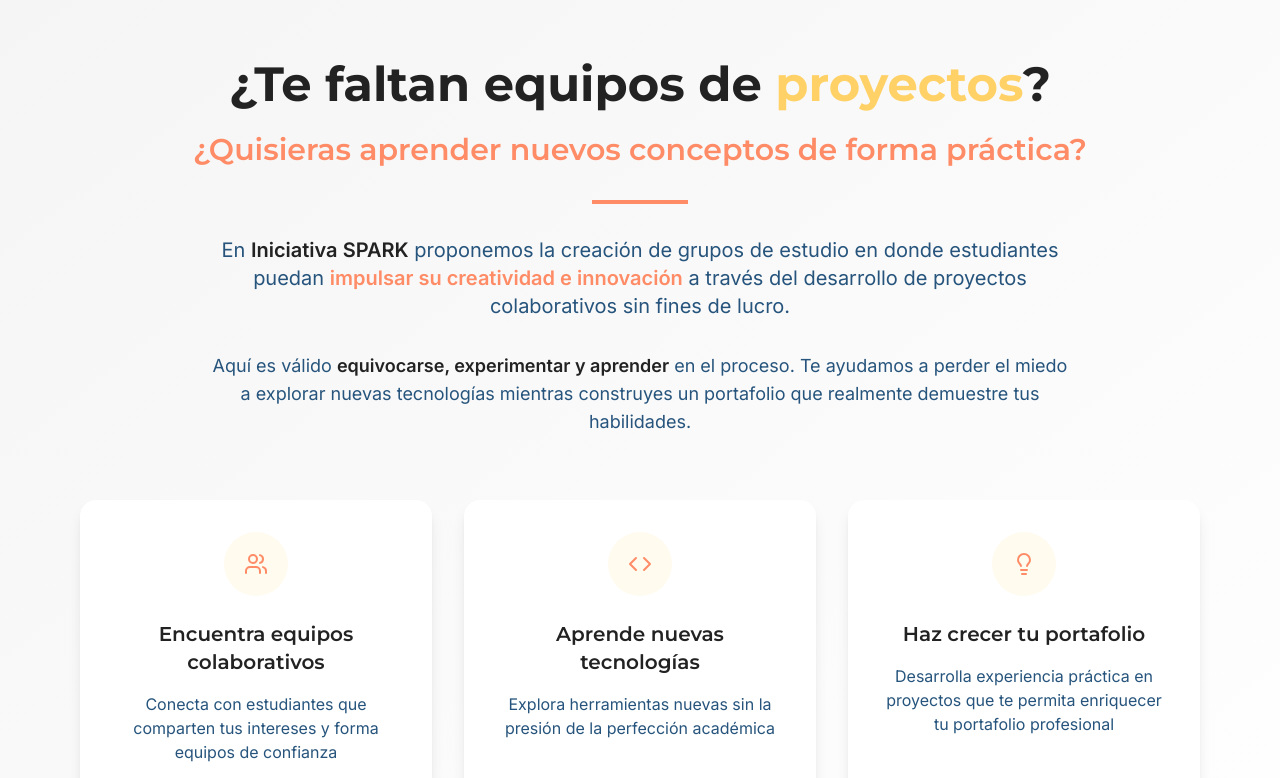
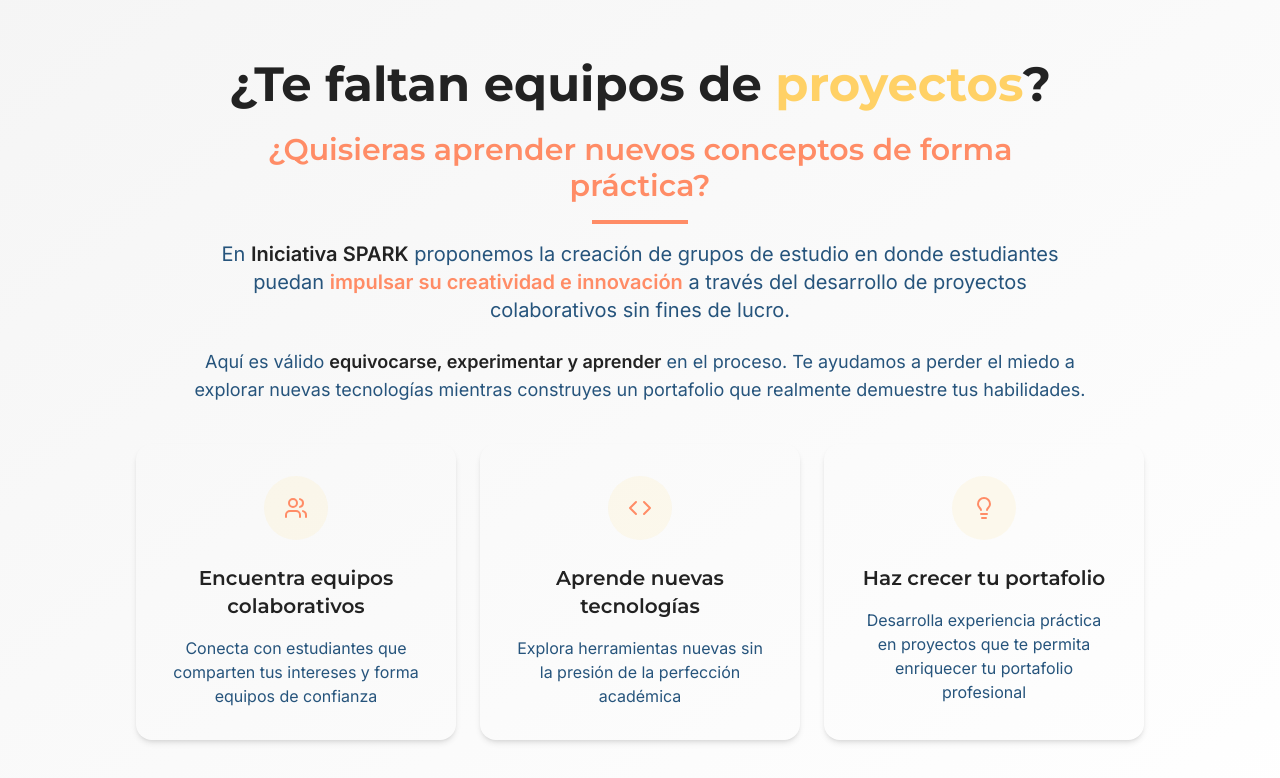
Before and after one commit to DennisCeballos/WebSPARK, a React (Vite) app: page / in a window 1280 px wide. Shown: the part 820-1598 px from the top of the page. Built offline with nearby package versions, Linux system fonts and the light colour scheme; no server answers; the database is empty.

Commit message:
PresentationSection ahora en una sola vista

```diff
--- a/src/components/PresentationSection.tsx
+++ b/src/components/PresentationSection.tsx
@@ -23,43 +23,45 @@ const PresentationSection: React.FC = () => {
   ];
 
   return (
-    <section className="min-h-screen bg-gradient-to-br from-spark-gray to-white py-20 px-6 lg:px-12 flex items-center">
+    <section className="min-h-screen bg-gradient-to-br from-spark-gray to-white px-6 lg:px-12 flex items-center">
+      <div className="w-full py-10">
       <div className="container mx-auto max-w-6xl">
-        <div className="text-center mb-16">
-          <h2 className="text-3xl sm:text-4xl lg:text-5xl font-montserrat font-bold text-spark-dark mb-6 leading-tight px-4">
+        <div className="text-center mb-8 max-w-4xl mx-auto">
+          <h2 className="text-3xl sm:text-4xl pt-10 lg:text-5xl font-montserrat font-bold text-spark-dark mb-6 leading-tight px-4">
             ¿Te faltan equipos de <span className="text-spark-yellow">proyectos</span>?
           </h2>
-          <h3 className="text-xl sm:text-2xl lg:text-3xl font-montserrat font-semibold text-spark-coral mb-8 px-4">
+          <h3 className="text-xl sm:text-2xl lg:text-3xl font-montserrat font-semibold text-spark-coral mb-4 px-4">
             ¿Quisieras aprender nuevos conceptos de forma práctica?
           </h3>
-          <div className="w-24 h-1 bg-spark-coral mx-auto mb-8"></div>
+          <div className="w-24 h-1 bg-spark-coral mx-auto mb-4"></div>
 
-          <div className="max-w-4xl mx-auto px-4">
-            <p className="text-lg sm:text-xl font-inter text-spark-blue leading-relaxed mb-8">
+
+            <p className="text-lg sm:text-xl font-inter text-spark-blue leading-relaxed mb-6">
               En <strong className="text-spark-dark">Iniciativa SPARK</strong> proponemos la creación de grupos de estudio en donde estudiantes
               puedan <span className="text-spark-coral font-semibold">impulsar su creatividad e innovación</span> a través del desarrollo
               de proyectos colaborativos sin fines de lucro.
             </p>
 
-            <p className="text-base sm:text-lg font-inter text-spark-blue leading-relaxed mb-12">
+            <p className="text-base sm:text-lg font-inter text-spark-blue leading-relaxed mb-4">
               Aquí es válido <strong className="text-spark-dark">equivocarse, experimentar y aprender</strong> en el proceso. Te ayudamos a perder el miedo
               a explorar nuevas tecnologías mientras construyes un portafolio que realmente demuestre tus habilidades.
             </p>
-          </div>
         </div>
 
-        <div className="grid sm:grid-cols-2 lg:grid-cols-3 gap-6 sm:gap-8 mb-12 px-4">
+        <div className="flex gap-6 mb-4 px-4 overflow-x-auto scroll-smooth snap-x snap-mandatory pb-6 pt-2 justify-start md:justify-center">
           {benefits.map((benefit, index) => {
             const Icon = benefit.icon;
             return (
-              <div key={index} className="bg-white rounded-2xl p-6 sm:p-8 shadow-lg hover:shadow-xl transition-all duration-300 group text-center">
+              <div
+                key={index}
+                className="rounded-2xl p-6 sm:p-8 shadow-md hover:shadow-lg transition-all duration-300 group text-center min-w-[280px] max-w-[320px] snap-start flex flex-col">
                 <div className="w-12 h-12 sm:w-16 sm:h-16 bg-spark-yellow/10 rounded-full flex items-center justify-center mx-auto mb-4 sm:mb-6 group-hover:bg-spark-yellow/20 transition-colors duration-300">
                   <Icon className="text-spark-coral group-hover:scale-110 transition-transform duration-300" size={24} />
                 </div>
                 <h4 className="text-lg sm:text-xl font-montserrat font-semibold text-spark-dark mb-3 sm:mb-4">
                   {benefit.title}
                 </h4>
-                <p className="text-sm sm:text-base font-inter text-spark-blue leading-relaxed">
+                <p className="text-sm sm:text-base font-inter text-spark-blue leading-relaxed flex-1">
                   {benefit.description}
                 </p>
               </div>
@@ -80,6 +82,7 @@ const PresentationSection: React.FC = () => {
           </button>
         </div>
       </div>
+      </div>
     </section>
   );
 };
```
